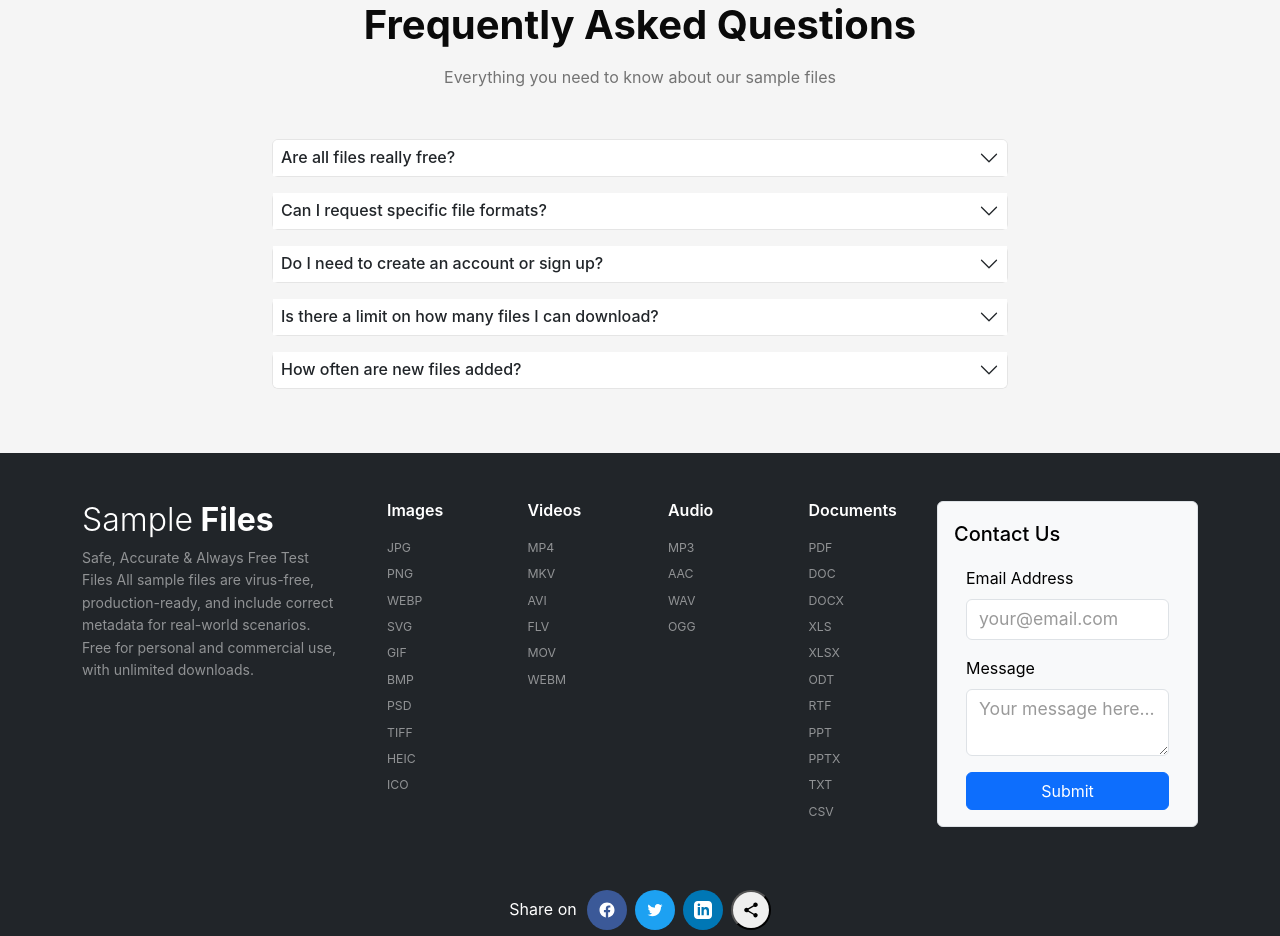
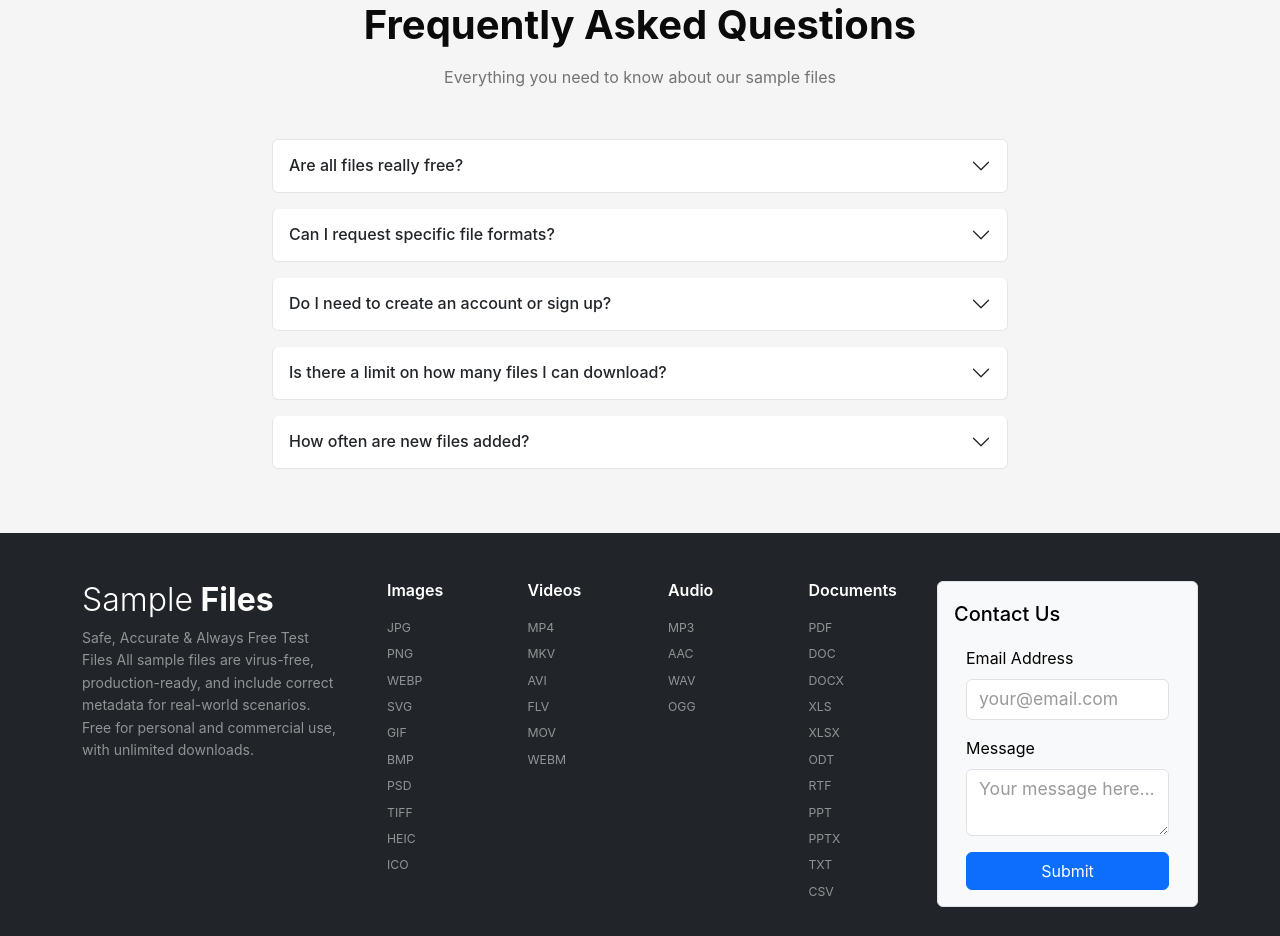
Before and after one commit to vishaldhanotiya/sample-file-hub, a React (Create React App) app: page / in a window 1280 px wide. Shown: the part 2520-3456 px from the top of the page. Built offline with nearby package versions, Linux system fonts and the light colour scheme; no server answers.

Commit message:
fix padding issue

```diff
--- a/src/components/Home/NewHome.jsx
+++ b/src/components/Home/NewHome.jsx
@@ -199,7 +199,7 @@ export default function NewHome() {
                 {faqs.map((faq, index) => (
                   <div
                     key={index}
-                    className="accordion-item border-custom mb-3 rounded"
+                    className="accordion-item border-custom mb-3 rounded p-2"
                   >
                     <h2 className="accordion-header">
                       <button
```
